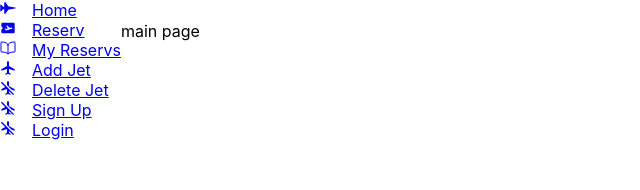
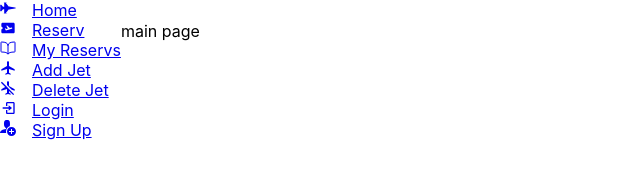
Before and after one commit to mikemtzp/Easy-Fly, a React (Create React App) app: page / in a window 1280 px wide. Shown: the top 190 px of the page, without its empty margins (0-640 px from the left). Built offline with nearby package versions, Linux system fonts and the light colour scheme.

Commit message:
Add signup and login icons

```diff
--- a/src/components/nav/SidebarData.js
+++ b/src/components/nav/SidebarData.js
@@ -2,6 +2,8 @@ import React from 'react';
 import * as FaIcons from 'react-icons/fa';
 import * as IoIcons from 'react-icons/io5';
 import * as MdIcons from 'react-icons/md';
+import * as BtIcons from 'react-icons/bi';
+import * as ImIcons from "react-icons/im";
 
 const SidebarData = [
   {
@@ -40,18 +42,18 @@ const SidebarData = [
     key: 'deleteJet',
   },
   {
+    title: 'Login',
+    path: '/login',
+    icon: <BtIcons.BiLogIn />,
+    cName: 'nav-text',
+    key: 'login',
+  },
+  {
     title: 'Sign Up',
     path: '/signup',
-    icon: <MdIcons.MdAirplanemodeInactive />,
+    icon: <ImIcons.ImUserPlus />,
     cName: 'nav-text',
     key: 'signup',
-  },
-  {
-    title: 'Login',
-    path: '/login',
-    icon: <MdIcons.MdAirplanemodeInactive />,
-    cName: 'nav-text',
-    key: 'login',
   },
 ];
 
```
